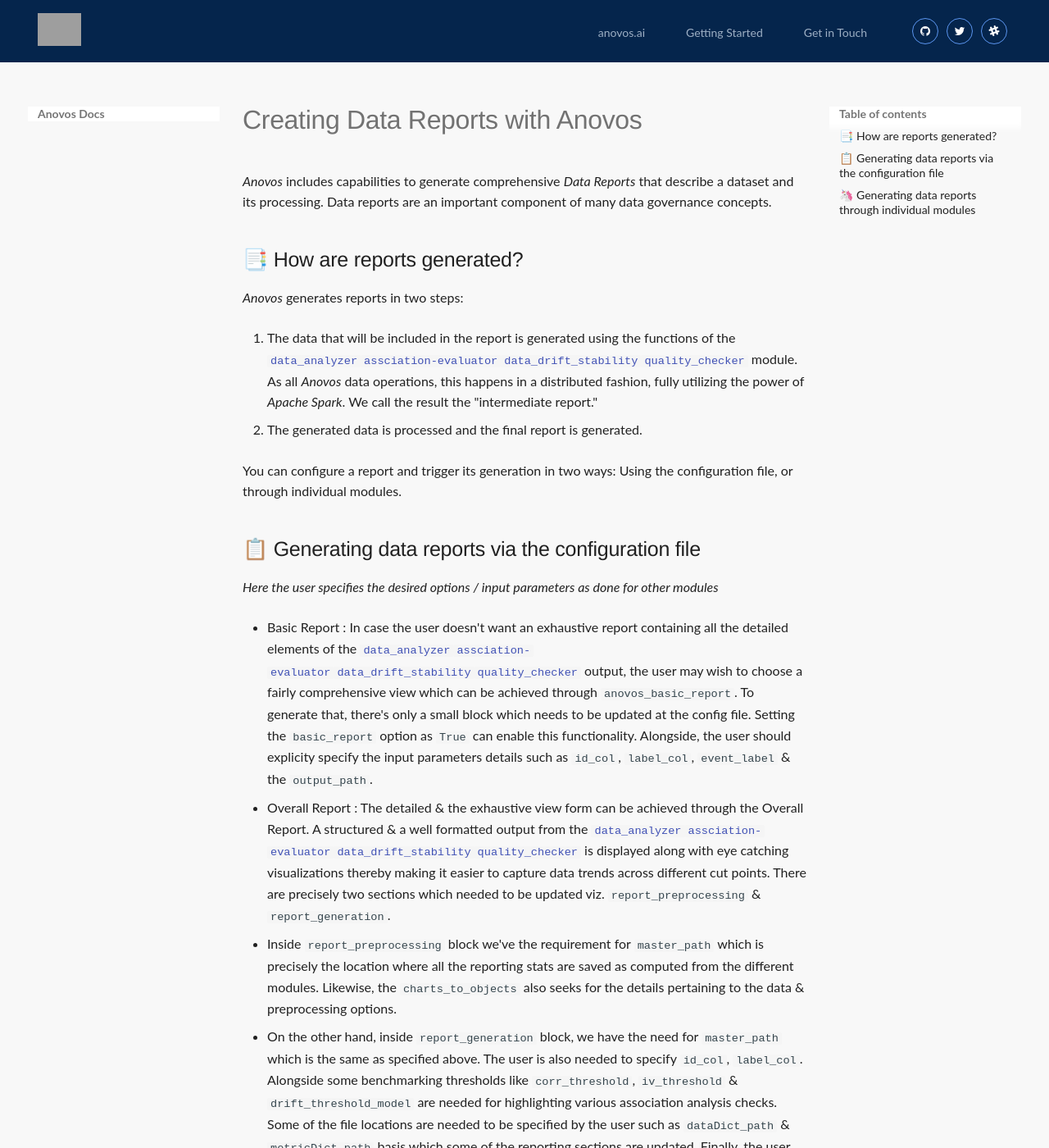
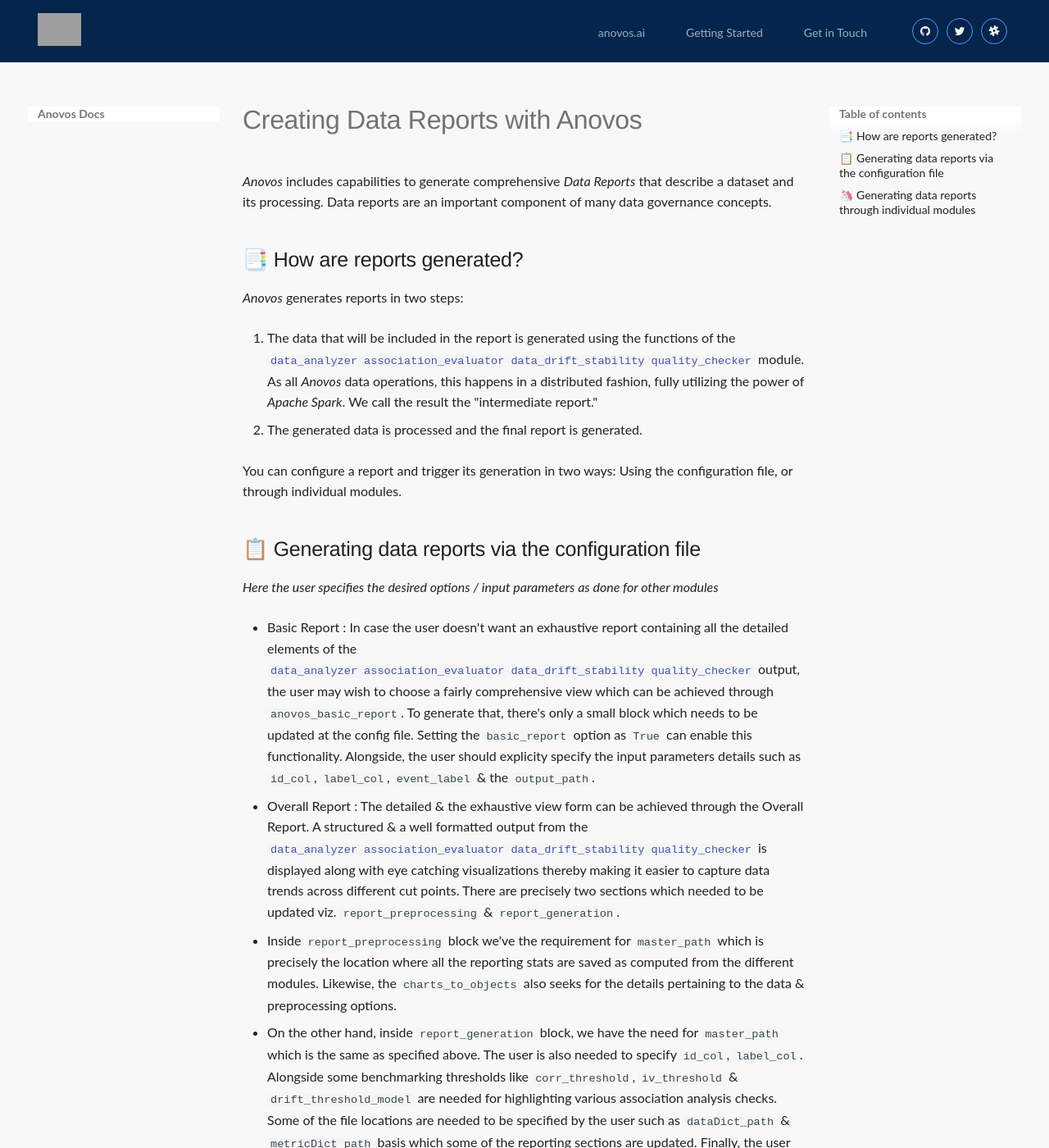
Before and after one commit to anovos/anovos-docs, an MkDocs documentation site: the page built from docs/using-anovos/data-reports/overview.md, in a window 1280 px wide and 1400 px high. Shown: the whole window at 82% size. Built offline with MkDocs 1.6.1 and Material for MkDocs 9.7.7, drawn with Linux system fonts in a browser that asks for light colours; grey boxes are pictures that could not be loaded.

Commit message:
Update overview.md
further edits to add module links

```diff
--- a/docs/using-anovos/data-reports/overview.md
+++ b/docs/using-anovos/data-reports/overview.md
@@ -8,7 +8,7 @@
 _Anovos_ generates reports in two steps:
 
 1. The data that will be included in the report is generated using the functions of the
-   [`data_analyzer`](../../docs/anovos-modules-overview/data-analyzer/index.md)[`assciation-evaluator`](../../docs/anovos-modules-overview/association-evaluator/index.md)[`data_drift_stability`](../../docs/anovos-modules-overview/data_drift_and_stability_index/index.md)[`quality_checker`](../../docs/anovos-modules-overview/quality-checker/index.md) module.
+   [`data_analyzer`](../../docs/anovos-modules-overview/data-analyzer/index.md)[`association_evaluator`](../../docs/anovos-modules-overview/association-evaluator/index.md)[`data_drift_stability`](../../docs/anovos-modules-overview/data_drift_and_stability_index/index.md)[`quality_checker`](../../docs/anovos-modules-overview/quality-checker/index.md) module.
    As all _Anovos_ data operations, this happens in a distributed fashion,
    fully utilizing the power of _Apache Spark_.
    We call the result the "intermediate report."
@@ -22,9 +22,9 @@
 
 *Here the user specifies the desired options / input parameters as done for other modules*
 
-- Basic Report : In case the user doesn't want an exhaustive report containing all the detailed elements of the [`data_analyzer`](../../docs/anovos-modules-overview/data-analyzer/index.md)[`assciation-evaluator`](../../docs/anovos-modules-overview/association-evaluator/index.md)[`data_drift_stability`](../../docs/anovos-modules-overview/data_drift_and_stability_index/index.md)[`quality_checker`](../../docs/anovos-modules-overview/quality-checker/index.md) output, the user may wish to choose a fairly comprehensive view which can be achieved through `anovos_basic_report`. To generate that, there's only a small block which needs to be updated at the config file. Setting the `basic_report` option as `True` can enable this functionality. Alongside, the user should explicity specify the input parameters details such as `id_col`, `label_col`, `event_label` & the `output_path`.
+- Basic Report : In case the user doesn't want an exhaustive report containing all the detailed elements of the [`data_analyzer`](../../docs/anovos-modules-overview/data-analyzer/index.md)[`association_evaluator`](../../docs/anovos-modules-overview/association-evaluator/index.md)[`data_drift_stability`](../../docs/anovos-modules-overview/data_drift_and_stability_index/index.md)[`quality_checker`](../../docs/anovos-modules-overview/quality-checker/index.md) output, the user may wish to choose a fairly comprehensive view which can be achieved through `anovos_basic_report`. To generate that, there's only a small block which needs to be updated at the config file. Setting the `basic_report` option as `True` can enable this functionality. Alongside, the user should explicity specify the input parameters details such as `id_col`, `label_col`, `event_label` & the `output_path`.
 
-- Overall Report : The detailed & the exhaustive view form can be achieved through the Overall Report. A structured & a well formatted output from the [`data_analyzer`](../../docs/anovos-modules-overview/data-analyzer/index.md)[`assciation-evaluator`](../../docs/anovos-modules-overview/association-evaluator/index.md)[`data_drift_stability`](../../docs/anovos-modules-overview/data_drift_and_stability_index/index.md)[`quality_checker`](../../docs/anovos-modules-overview/quality-checker/index.md) is displayed along with eye catching visualizations thereby making it easier to capture data trends across different cut points. There are precisely two sections which needed to be updated viz. `report_preprocessing` & `report_generation`.
+- Overall Report : The detailed & the exhaustive view form can be achieved through the Overall Report. A structured & a well formatted output from the [`data_analyzer`](../../docs/anovos-modules-overview/data-analyzer/index.md)[`association_evaluator`](../../docs/anovos-modules-overview/association-evaluator/index.md)[`data_drift_stability`](../../docs/anovos-modules-overview/data_drift_and_stability_index/index.md)[`quality_checker`](../../docs/anovos-modules-overview/quality-checker/index.md) is displayed along with eye catching visualizations thereby making it easier to capture data trends across different cut points. There are precisely two sections which needed to be updated viz. `report_preprocessing` & `report_generation`.
    - Inside `report_preprocessing` block we've the requirement for `master_path` which is precisely the location where all the reporting stats are saved as computed from the different modules. Likewise, the `charts_to_objects` also seeks for the details pertaining to the data & preprocessing options.
    - On the other hand, inside `report_generation` block, we have the need for `master_path` which is the same as specified above. The user is also needed to specify `id_col`, `label_col`. Alongside some benchmarking thresholds like `corr_threshold`, `iv_threshold` & `drift_threshold_model` are needed for highlighting various association analysis checks. Some of the file locations are needed to be specified by the user such as `dataDict_path` & `metricDict_path` basis which some of the reporting sections are updated. Finally, the user can specify the `final_report_path` where the report would be saved.
 
```
